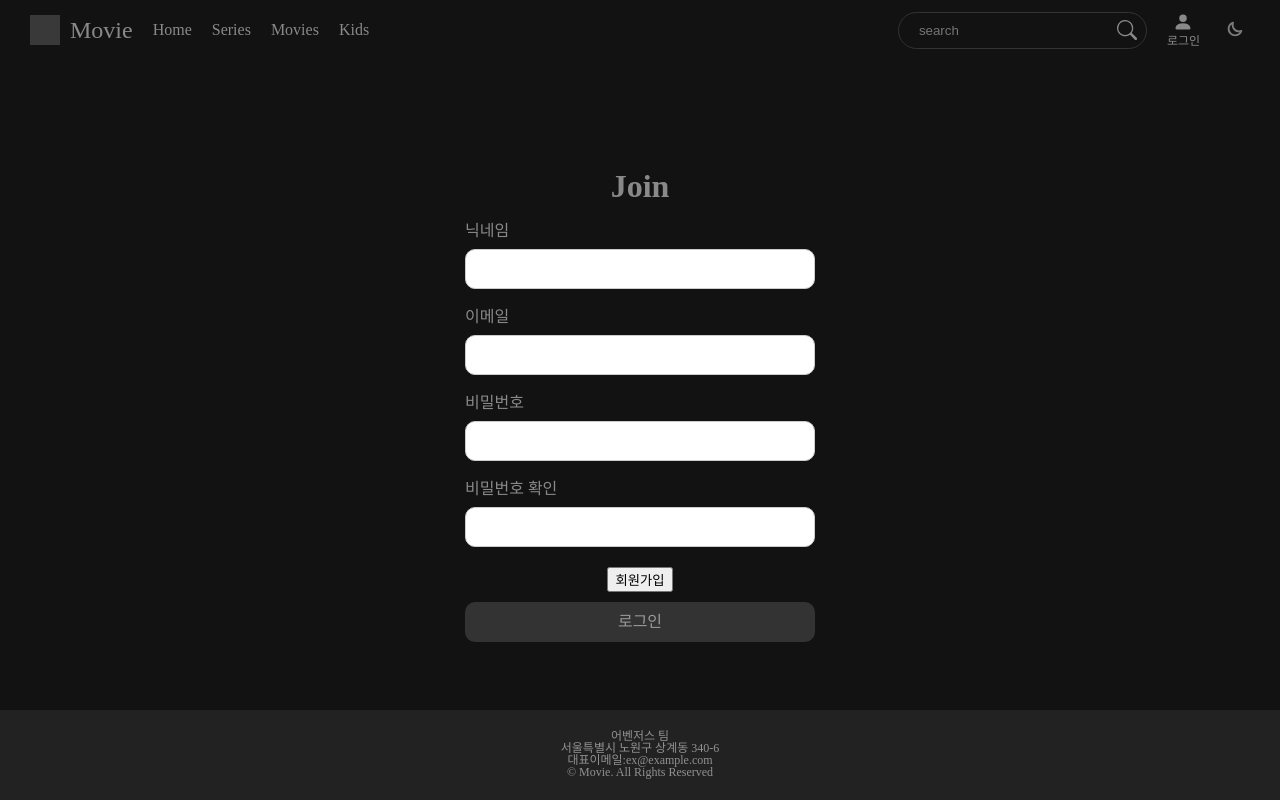
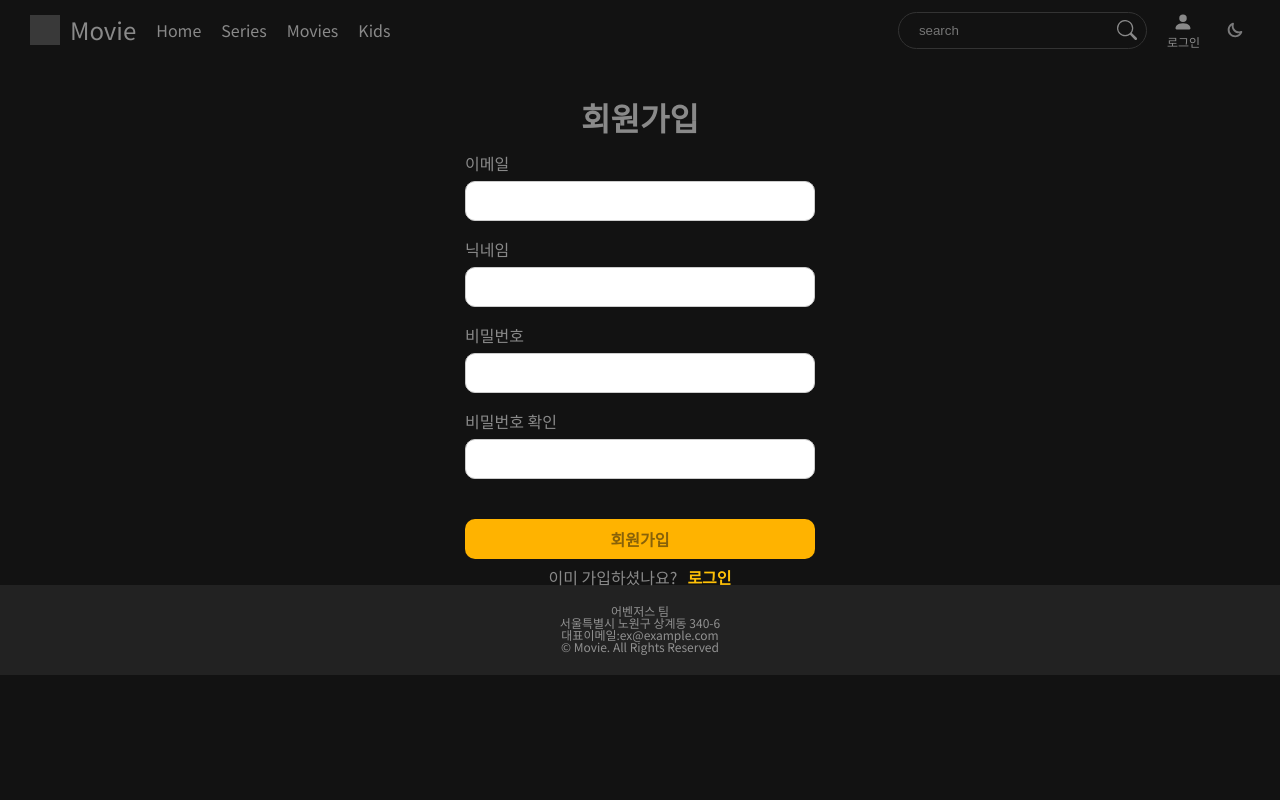
Before and after one commit to R2DSQUAD/movieproject_avengers, a React (Create React App) app in the folder frontpj/: page /member/join in a window 1280 px wide. Built offline with nearby package versions, Linux system fonts and the light colour scheme; grey boxes are pictures that could not be loaded.

Commit message:
폰트 세팅 및 회원가입, 로그인 디자인, 색상 코드 작성

```diff
--- a/frontpj/src/components/member/Join.jsx
+++ b/frontpj/src/components/member/Join.jsx
@@ -1,6 +1,7 @@
 import React, { useState } from "react";
 import "../../css/Join.css";
 import axios from "axios";
+import { Link } from "react-router-dom";
 
 const Join = () => {
   const [formData, setFormData] = useState({
@@ -47,10 +48,22 @@ const Join = () => {
 
   return (
     <div className="join">
-      <h1>Join</h1>
+      <h1>회원가입</h1>
 
       <div className="join-con">
         <form onSubmit={handleSubmit}>
+          {/* 이메일 입력 */}
+          <div className="email">
+            <span>이메일</span>
+            <input
+              id="email"
+              type="text"
+              name="email"
+              value={formData.email}
+              onChange={handleChange}
+            />
+          </div>
+
           {/* 닉네임 입력 */}
           <div className="nickname">
             <span>닉네임</span>
@@ -62,20 +75,6 @@ const Join = () => {
               onChange={handleChange}
             />
           </div>
-          {errors.nickname && <span style={{ color: "red" }}>{errors.nickname ? errors.nickname : ""}</span>}
-
-          {/* 이메일 입력 */}
-          <div className="email">
-            <span>이메일</span>
-            <input
-              id="email"
-              type="text"
-              name="email"
-              value={formData.email}
-              onChange={handleChange}
-            />
-          </div>
-          {errors.email && <span style={{ color: "red" }}>{errors.email ? errors.email : ""}</span>}
 
           {/* 비밀번호 입력 */}
           <div className="password">
@@ -88,7 +87,6 @@ const Join = () => {
               onChange={handleChange}
             />
           </div>
-          {errors.pw && <span style={{ color: "red" }}>{errors.pw ? errors.pw : ""}</span>}
 
           {/* 비밀번호 확인 입력 */}
           <div className="password_check">
@@ -101,12 +99,26 @@ const Join = () => {
               onChange={handleChange}
             />
           </div>
-          {errors.pw_check && <span style={{ color: "red" }}>{errors.pw_check ? errors.pw_check : ""}</span>}
+          <div id="error-msg">
+            {["email", "nickname", "pw", "pw_check"].map(
+              (key) =>
+                errors[key] && (
+                  <span key={key} className="error">
+                    {errors[key]}
+                  </span>
+                )
+            )}
+          </div>
 
           {/* 버튼 영역 */}
           <div className="btn">
             <button type="submit">회원가입</button>
-            <span>로그인</span>
+            <div className="loginBtn">
+              <p>
+                이미 가입하셨나요?
+              </p>
+              <Link to="/member/login">로그인</Link>
+            </div>
           </div>
         </form>
       </div>
--- a/frontpj/src/css/Footer.css
+++ b/frontpj/src/css/Footer.css
@@ -3,7 +3,7 @@
     transition: all 0.5s;
     width: 100%; /* 화면 가로폭에 맞게 */
     background-color: var(--color-light-2);
-    color: rgba(255, 255, 255, 0.5);
+    color: var(--color-light-text);
     text-align: center;
     padding: 20px;
     font-size: 12px;
--- a/frontpj/src/css/Header.css
+++ b/frontpj/src/css/Header.css
@@ -53,7 +53,7 @@ header {
 body.dark #search {
     background-color: var(--color-dark-1);
     border: 1px solid var(--color-dark-3);
-    color: rgba(255, 255, 255, 0.5);
+    color: var(--color-dark-text);
 }
 
 body.light .search-icon {
@@ -63,7 +63,7 @@ body.light .search-icon {
 body.light #search {
     background-color: var(--color-light-1);
     border: 1px solid var(--color-light-3);
-    color: rgba(0, 0, 0, 0.5);
+    color: var(--color-light-text);
 }
 
 .member-info {
--- a/frontpj/src/css/Join.css
+++ b/frontpj/src/css/Join.css
@@ -1,5 +1,5 @@
 .join {
-  height: calc(100vh - 80px - 90px);
+
   width: 100%;
   display: flex;
   justify-content: center;
@@ -74,27 +74,50 @@
   gap: 10px;
 }
 
-.join .join-con .btn > span {
+.join .join-con .btn > button{
   width: 100%;
   max-width: 350px;
   height: 40px;
   border: none;
   border-radius: 10px;
-  font-size: 1rem;
+  font-size: 16px;
+  font-weight: bolder;
   cursor: pointer;
   box-sizing: border-box;
   align-items: center;
   display: flex;
   justify-content: center;
+  background-color: var(--color-sub-point);
 }
 
-
-body.dark .join .join-con .btn > span{
-  background-color: var(--color-dark-3);
-  color: rgba(255, 255, 255, 0.5);
+body.dark .join .join-con .btn > button {
+  color: var(--color-light-text);
 }
 
-body.light .join .join-con .btn >  {
-  background-color: var(--color-light-3);
-  color: rgba(0, 0, 0, 0.5);
+body.light .join .join-con .btn > button{
+  color: var(--color-dark-text);
 }
+
+.join .join-con .btn > .loginBtn {
+  display: flex;
+  justify-content: center;
+  align-items: center;
+  width: 100%;
+  gap: 10px;
+}
+
+.join .join-con .btn > .loginBtn > a {
+  color: var(--color-main-point);
+  font-weight: bolder;
+}
+
+#error-msg {
+  display: flex;
+  flex-direction: column;
+  gap: 8px;
+}
+
+#error-msg > * {
+  color: var(--color-error);
+  font-size: 12px;
+}
--- a/frontpj/src/css/Login.css
+++ b/frontpj/src/css/Login.css
@@ -1,5 +1,4 @@
 .login {
-  height: calc(100vh - 80px - 90px);
   width: 100%;
   display: flex;
   justify-content: center;
@@ -67,30 +66,54 @@
   gap: 10px;
 }
 
-.login .login-con .btn > button,
-.login .login-con .btn > a {
+.login .login-con .btn > button{
   width: 100%;
   max-width: 350px;
   height: 40px;
   border: none;
   border-radius: 10px;
-  font-size: 1rem;
+  font-size: 16px;
+  font-weight: bolder;
   cursor: pointer;
   box-sizing: border-box;
   align-items: center;
   display: flex;
   justify-content: center;
+  background-color: var(--color-main-point);
+  color: var(--color-light-text);
 }
 
-
-body.dark .login .login-con .btn > button,
-body.dark .login .login-con .btn > a {
-  background-color: var(--color-dark-3);
-  color: rgba(255, 255, 255, 0.5);
+.login .login-con .btn > a{
+  width: 100%;
+  max-width: 350px;
+  height: 40px;
+  border: none;
+  border-radius: 10px;
+  font-size: 16px;
+  font-weight: bolder;
+  cursor: pointer;
+  box-sizing: border-box;
+  align-items: center;
+  display: flex;
+  justify-content: center;
+  border: 1px solid var(--color-sub-point);
 }
 
-body.light .login .login-con .btn > button,
+body.dark .login .login-con .btn > a {
+  color: var(--color-dark-text);
+}
+
 body.light .login .login-con .btn > a {
-  background-color: var(--color-light-3);
-  color: rgba(0, 0, 0, 0.5);
+  color: var(--color-light-text);
 }
+
+#error-msg {
+  display: flex;
+  flex-direction: column;
+  gap: 8px;
+}
+
+#error-msg > * {
+  color: var(--color-error);
+  font-size: 12px;
+}
--- a/frontpj/src/css/MainPage.css
+++ b/frontpj/src/css/MainPage.css
@@ -12,7 +12,7 @@
   display: flex;
   justify-content: center;
   align-items: center;
-  color: rgba(255, 255, 255, 0.5);
+  color: var(--color-dark-text);
 }
 
 .index .index-con .title img{
@@ -35,11 +35,11 @@
   justify-content: center;
   height: 100%;
   padding: 0 40px; /* 좌우 여백 */
-  color: rgba(255, 255, 255, 0.5);
+  color: var(--color-dark-text);
 }
 
 .index .index-con .title .title-con > * {
-  color: rgba(255, 255, 255, 0.5); /* 텍스트 색상 */
+  color: var(--color-dark-text);
 }
 
 .index .index-con .main-content{
@@ -48,7 +48,7 @@
 }
 
 body.light .index .index-con .main-content > h3{
-  color:rgba(0, 0, 0, 0.5)
+  color: var(--color-dark-text);
 }
 
 .index .index-con .main-content .popular-movie > ul {
@@ -87,7 +87,7 @@ body.light .index .index-con .main-content > h3{
   z-index: 2;
   font-size: 50px;
   font-weight: bold;
-  color: rgba(255,255,255,0.8);
+  color: var(--color-dark-text);
   font-style: italic;
 }
 
@@ -121,17 +121,17 @@ body.light .index .index-con .main-content > h3{
 }
 
 .index .index-con .main-content .popular-movie > ul > li > div > .boxOfficeDetail > h4 {
-  color: rgba(255,255,255,0.5);
+  color:var(--color-dark-text);
 }
 
 .index .index-con .main-content .popular-movie > ul > li > div > .boxOfficeDetail > * {
   z-index: 3;
   filter: none;
-  color: rgba(0, 0, 0, 0.5);
+  color: var(--color-light-text);
   font-weight: bold;
   font-size: 20px;
 }
 
 body.light > nav a{
-  color: rgba(255, 255, 255, 0.5);
+  color: var(--color-dark-text);
 }
--- a/frontpj/src/css/reset.css
+++ b/frontpj/src/css/reset.css
@@ -1,12 +1,19 @@
+@import url('//fonts.googleapis.com/earlyaccess/notosanskr.css');
+
 :root {
+	font-family: 'Noto Sans KR', sans-serif;
 	--color-dark-1: #121212;
 	--color-dark-2: #222222;
 	--color-dark-3: #333333;
-	--color-dark-text: rgba(255, 255, 255, 0.5);
+	--color-dark-text: #ffffff80;
 	--color-light-1: #EDEDED;
 	--color-light-2: #DDDDDD;
 	--color-light-3: #CCCCCC;
-	--color-light-text: rgba(0, 0, 0, 0.5);
+	--color-light-text: #12121280;
+	--color-main-point: #FFC107;
+	--color-sub-point: #FFB300;
+	--color-error: #F44336;
+	--color-success: #4CAF50;
 }
 
 /* http://meyerweb.com/eric/tools/css/reset/
@@ -162,7 +169,7 @@ body.dark h3,
 body.dark h4,
 body.dark h5,
 body.dark h6{
-	color: rgba(255, 255, 255, 0.5);
+	color: var(--color-dark-text);
 }
 
 body.light a,
@@ -174,5 +181,5 @@ body.light h3,
 body.light h4,
 body.light h5,
 body.light h6{
-	color: rgba(0, 0, 0, 0.5);
+	color: var(--color-light-text);
 }
--- a/frontpj/src/layout/MainLayout.jsx
+++ b/frontpj/src/layout/MainLayout.jsx
@@ -18,27 +18,27 @@ const MainLayout = () => {
     if (document.body.classList.contains("light")) {
       document.querySelectorAll("header, header a, header img, header span").forEach((el) => {
         if (el.tagName === "HEADER") {
-          el.style.backgroundColor = scrolled ? "#DDDDDD" : "transparent";
+          el.style.backgroundColor = scrolled ? "var(--color-dark-2)" : "transparent";
         } else if (el.tagName === "A") {
-          el.style.color = isMainPage ? (scrolled ? "rgba(0,0,0,0.5)" : "rgba(255,255,255,0.5)") : "rgba(0,0,0,0.5)";
+          el.style.color = isMainPage ? (scrolled ? "var(--color-light-text)" : "var(--color-dark-text)") : "var(--color-light-text)";
         } else if (el.tagName === "IMG") {
           el.style.filter = isMainPage ? (scrolled ? "invert(0%)" : "invert(100%)") : "invert(0%)";
           el.style.opacity = "0.5";
         } else if (el.tagName === "SPAN") {
-          el.style.color = isMainPage ? (scrolled ? "rgba(0,0,0,0.5)" : "rgba(255,255,255,0.5)") : "rgba(0,0,0,0.5)";
+          el.style.color = isMainPage ? (scrolled ? "var(--color-light-text)" : "	var(--color-dark-text)") : "var(--color-light-text)";
         }
       });
     } else if (document.body.classList.contains("dark")) {
       document.querySelectorAll("header, header a, header img, header span").forEach((el) => {
         if (el.tagName === "HEADER") {
-          el.style.backgroundColor = scrolled ? "#222222" : "transparent";
+          el.style.backgroundColor = scrolled ? "var(--color-light-2)" : "transparent";
         } else if (el.tagName === "A") {
-          el.style.color = "rgba(255,255,255,0.5)";
+          el.style.color = "var(--color-dark-text)";
         } else if (el.tagName === "IMG") {
           el.style.filter = "invert(100%)";
           el.style.opacity = "0.5";
         } else if (el.tagName === "SPAN") {
-          el.style.color = "rgba(255,255,255,0.5)";
+          el.style.color = "	var(--color-dark-text)";
         }
       });
     }
```
Also changed, not shown: frontpj/src/components/member/Login.jsx (+30 -7 lines).
